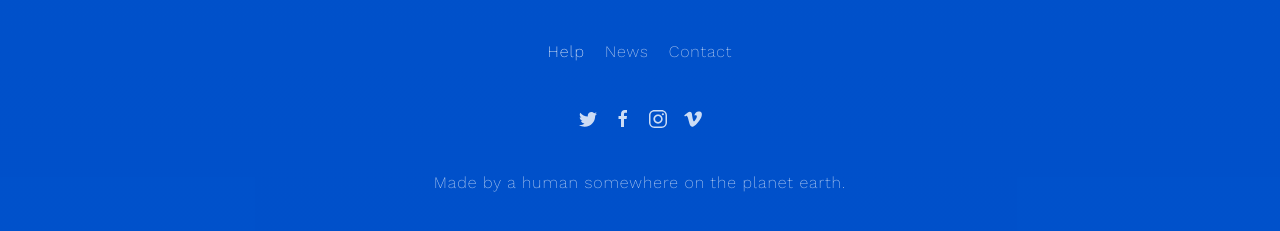
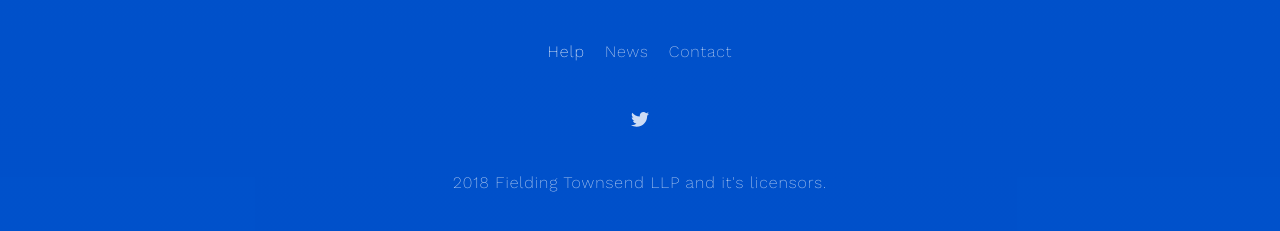
Before and after one commit to FieldingTownsend/FieldingTownsend.github.io, a Jekyll site: the page built from index.md, in a window 1280 px wide and 900 px high, scrolled down 14738 px. Shown: the part 635-866 px from the top of the window. Built offline with Jekyll 4.4.1, drawn with Linux system fonts in a browser that asks for light colours.

Commit message:
Updated Information

```diff
--- a/_config.yml
+++ b/_config.yml
@@ -15,7 +15,7 @@
 permalink:          /:title/
 
 # Site base hostname & protocol, e.g. http://example.com
-url:                "https://lite.jekyll.plus"
+url:                "http://help.fieldingtownsend.com"
 
 # Site logo, image or text
 brand:
@@ -37,24 +37,24 @@
 social:
     email:
     website:
-    facebook:       https://www.facebook.com/
+    facebook:
     flickr:
     dribbble:
     github:
     googleplus:
-    instagram:      https://www.instagram.com/
+    instagram:
     linkedin:
     pinterest:
-    twitter:        https://twitter.com/
-    vimeo:          https://vimeo.com/
+    twitter:        https://twitter.com/fieldingte
+    vimeo:
     youtube:
 
 # Twitter share button
-twitter_username: test
+twitter_username: FieldingTe
 
 # Default footer image settings
 footer:
-    copyright:      Made by a <a href="https://ivanchromjak.com/">human</a> somewhere on the planet earth.
+    copyright:      2018 Fielding Townsend LLP and it's licensors.
 
 # Disqus comments shortname, requires Disqus account https://disqus.com/
 disqus:
```
